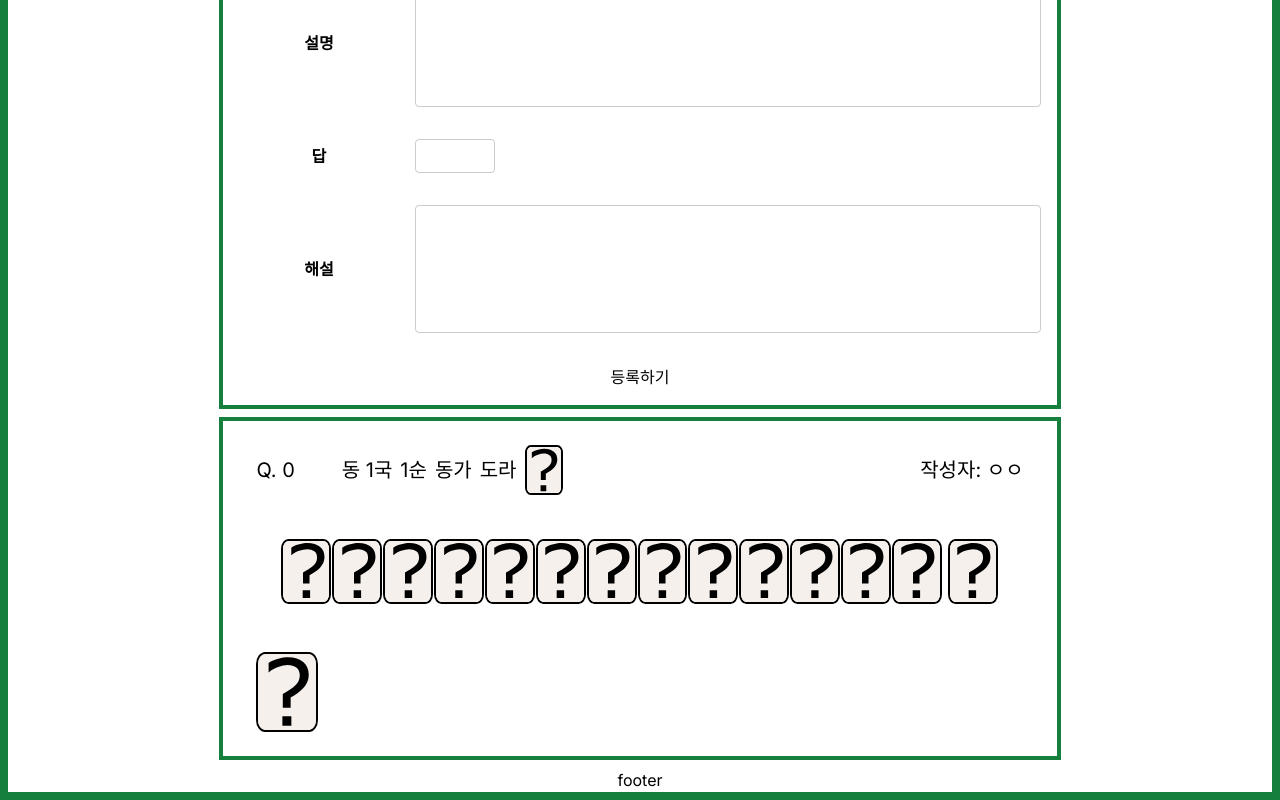
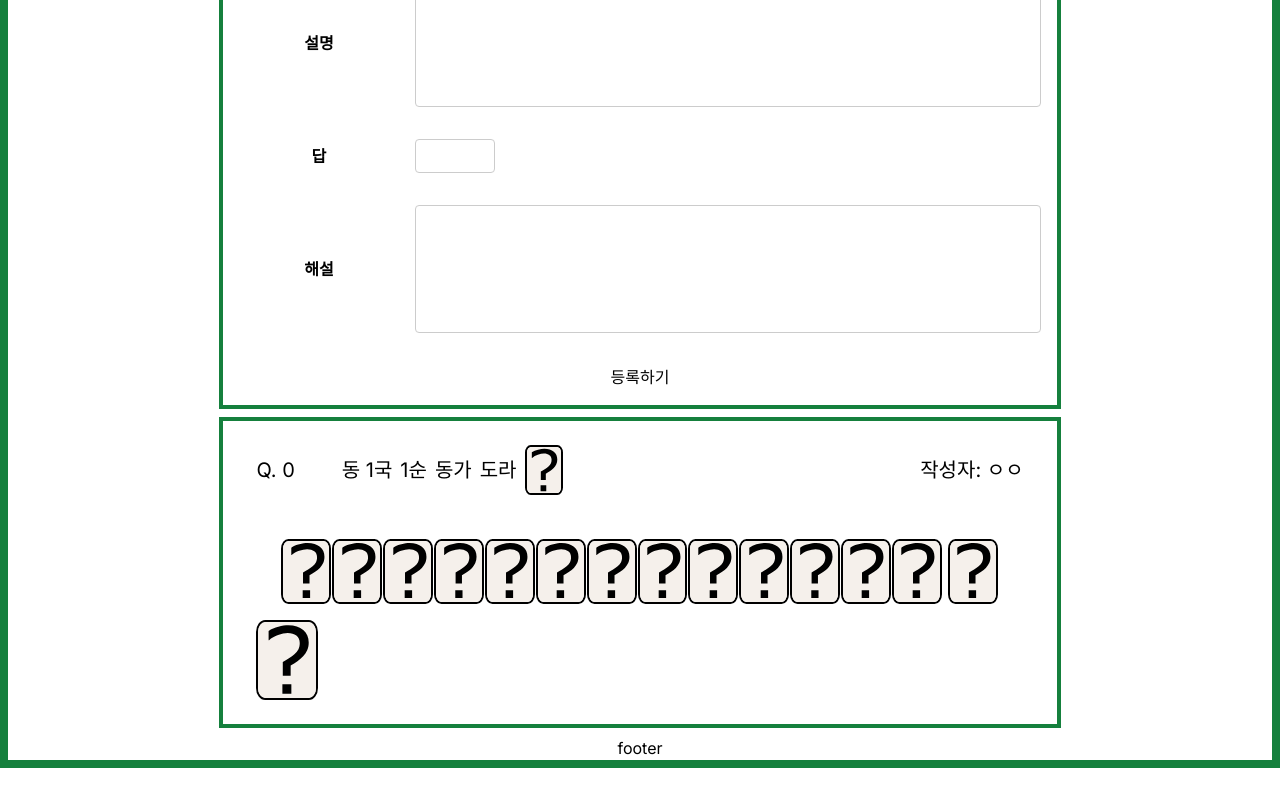
Before and after one commit to choyj2012/nnkr, a Next.js app: page /questions/add in a window 1280 px wide. Shown: the part 437-1237 px from the top of the page. After the commit the page ends 1205 px from the top, so only its background shows below. Built offline with nearby package versions, Linux system fonts and the light colour scheme; no server answers.

Commit message:
width 수정

```diff
--- a/components/Answer/answer.tsx
+++ b/components/Answer/answer.tsx
@@ -4,11 +4,10 @@ import HaiComponent from "../Card/hai";
 export default function Answer({answer, sol}: {answer: Hai, sol: string}) {
 
   return (
-    <div className="mt-8">
-        <div className="flex flex-row gap-4 mt-4">
-          <HaiComponent hai={answer} width="w-[8%]" height="auto" />
-          <div dangerouslySetInnerHTML={{__html: sol}}/>
-        </div>
+    <div className="flex flex-row gap-4 mt-4">
+      <HaiComponent hai={answer} width="w-[8%]" height="h-fit" />
+
+      <div className="flex-1" dangerouslySetInnerHTML={{ __html: sol }} />
     </div>
   );
 }
```
